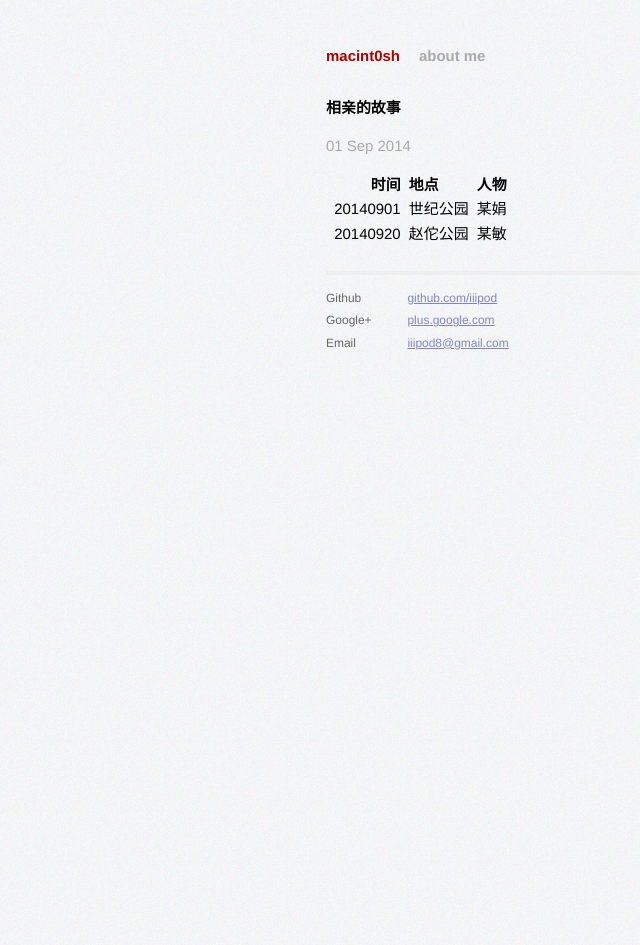
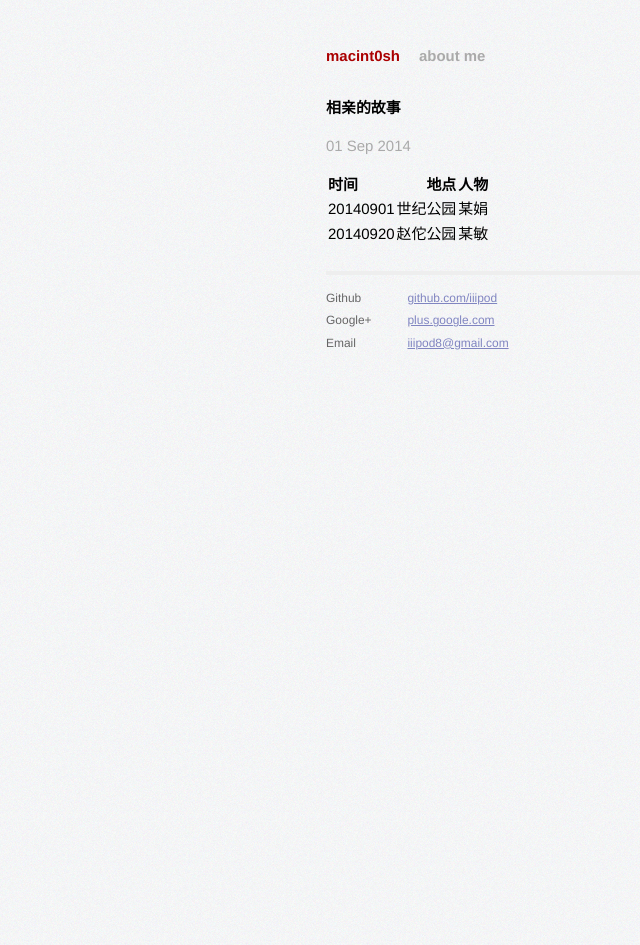
Before and after one commit to iiipod/iiipod.github.com, a Jekyll site: the page built from _posts/2014-09-01-相亲的故事.markdown, in a window 1280 px wide. Shown: the whole page, without its empty margins (0-640 px from the left). Built offline with Jekyll 4.4.1, drawn with Linux system fonts in a browser that asks for light colours; Markdown is read by kramdown in place of the engine named in the settings.

Commit message:
2014年 09月 22日 星期一 21:39:50 CST

```diff
--- a/_posts/2014-09-01-相亲的故事.markdown
+++ b/_posts/2014-09-01-相亲的故事.markdown
@@ -5,7 +5,7 @@ author:
   name: macint0sh
 ---
 
-|| 时间 || 地点 || 人物 ||
-|| ---- || ----: || ----: ||
-|| 20140901 || 世纪公园 || 某娟 ||
-|| 20140920 || 赵佗公园 || 某敏 ||
+|   时间 |  地点 |  人物 |
+| ---- | ----: | ----: |
+|   20140901 |  世纪公园 |  某娟 |
+|   20140920 |  赵佗公园 |  某敏 |
```
